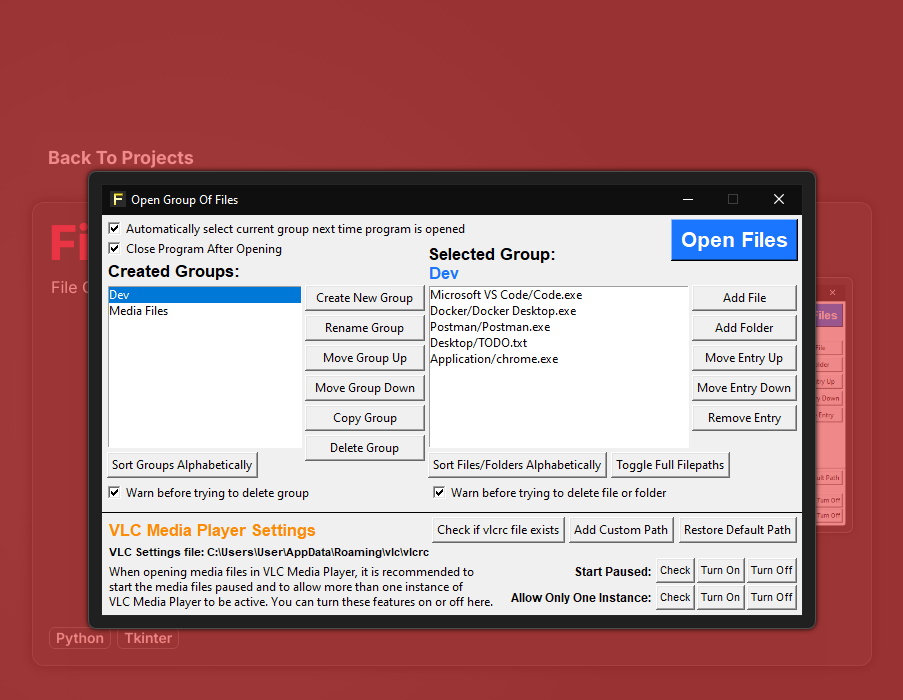
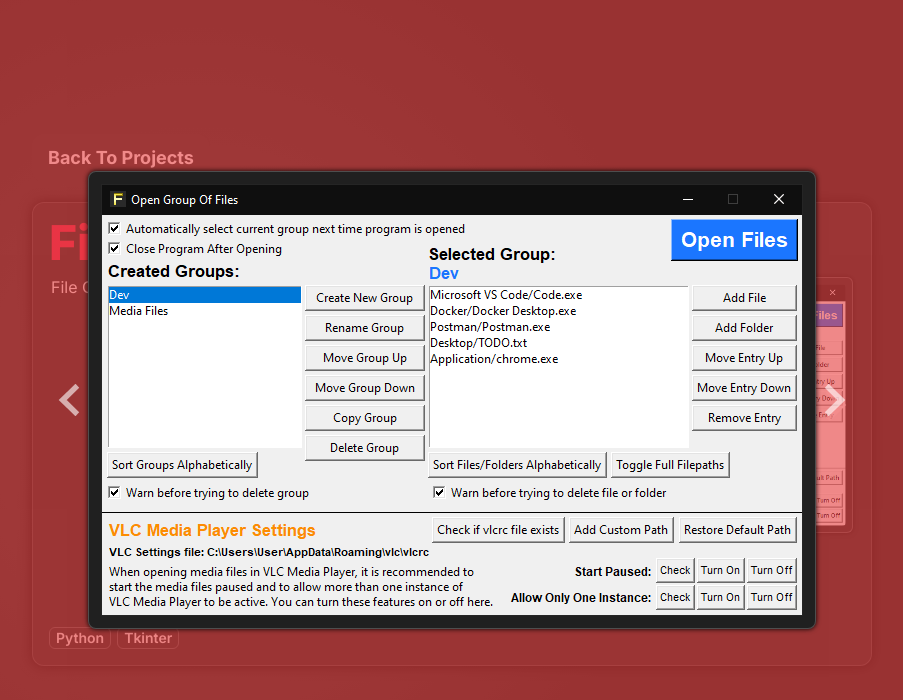
Before and after one commit to vik-ma/portfolio, a Next.js app: page /projects/file-opener in a window 1280 px wide. Both pictures are taken after a click on the picture 837 px from the left and 405 px from the top of the page. Shown: the top 700 px of the page, without its empty margins (188-1091 px from the left). Built offline with nearby package versions, Linux system fonts and the light colour scheme.

Commit message:
Changed moveImageRight/Left to loop and added arrows for full sized image

```diff
--- a/app/components/ImageSlider.tsx
+++ b/app/components/ImageSlider.tsx
@@ -57,15 +57,19 @@
   const moveImageLeft = () => {
     if (currentImageIndex > 0) {
       setCurrentImageIndex(currentImageIndex - 1);
+    } else {
+      setCurrentImageIndex(maxSlideIndex);
+    }
     animateImageChange();
-    }
   };
 
   const moveImageRight = () => {
     if (currentImageIndex < maxSlideIndex) {
       setCurrentImageIndex(currentImageIndex + 1);
+    } else {
+      setCurrentImageIndex(0);
+    }
     animateImageChange();
-    }
   };
 
   const changeCurrentImageIndex = (index: number) => {
@@ -94,9 +98,18 @@
         >
           <div className="flex items-center justify-center h-screen">
             <div
-              className="rounded-lg p-3 max-w-[900px] main-image-container"
+              className="relative rounded-lg p-3 max-w-[900px] main-image-container"
               ref={fullImageRef}
             >
+              <div className="flex flex-row justify-between">
+                <div className="absolute flex -left-10 -translate-y-1/2 top-1/2 h-full">
+                  <button
+                    className="pr-10 pl-1 image-arrow-button"
+                    onClick={() => moveImageLeft()}
+                  >
+                    <LeftArrow />
+                  </button>
+                </div>
                 <Image
                   src={previewImgSrcList[currentImageIndex]}
                   alt={`${name} Preview Image ${currentImageIndex + 1}`}
@@ -105,6 +118,15 @@
                   sizes="100vw"
                   style={{ width: "100%", height: "auto" }}
                 />
+                <div className="absolute flex -right-10 -translate-y-1/2 top-1/2 h-full">
+                  <button
+                    className="pl-10 pr-1 image-arrow-button"
+                    onClick={() => moveImageRight()}
+                  >
+                    <RightArrow />
+                  </button>
+                </div>
+              </div>
             </div>
           </div>
         </div>
@@ -142,24 +164,20 @@
             onClick={() => showFullSizeImage()}
           />
           <div className="absolute flex left-0 -translate-y-1/2 top-1/2 h-full">
-            {currentImageIndex > 0 && (
             <button
               className="image-arrow-button"
               onClick={() => moveImageLeft()}
             >
               <LeftArrow />
             </button>
-            )}
           </div>
           <div className="absolute flex right-0 -translate-y-1/2 top-1/2 h-full">
-            {currentImageIndex < maxSlideIndex && (
             <button
               className="image-arrow-button"
               onClick={() => moveImageRight()}
             >
               <RightArrow />
             </button>
-            )}
           </div>
         </div>
         <div className="flex justify-center mt-2">
```
Lines whose indentation alone changed are shown as unchanged.
